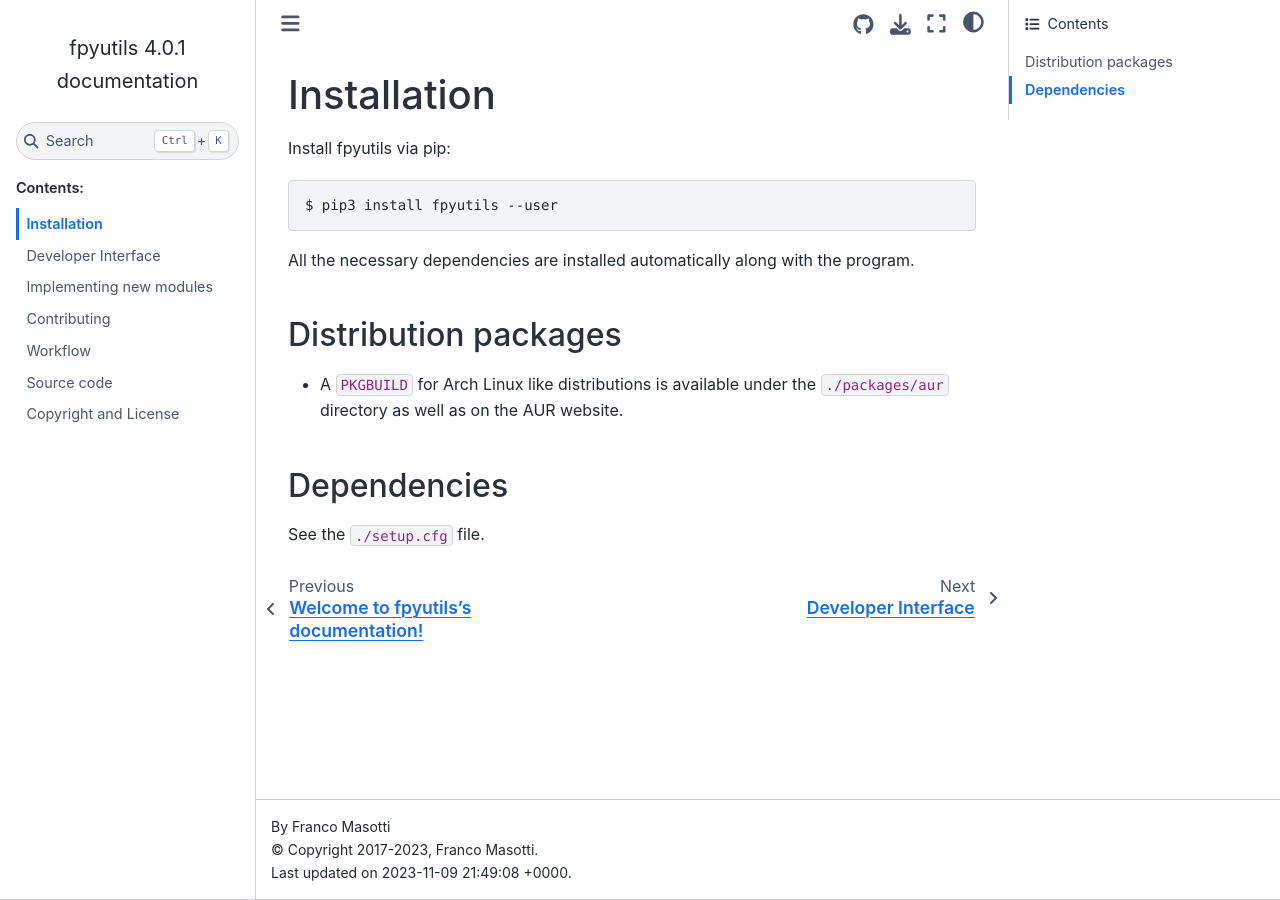
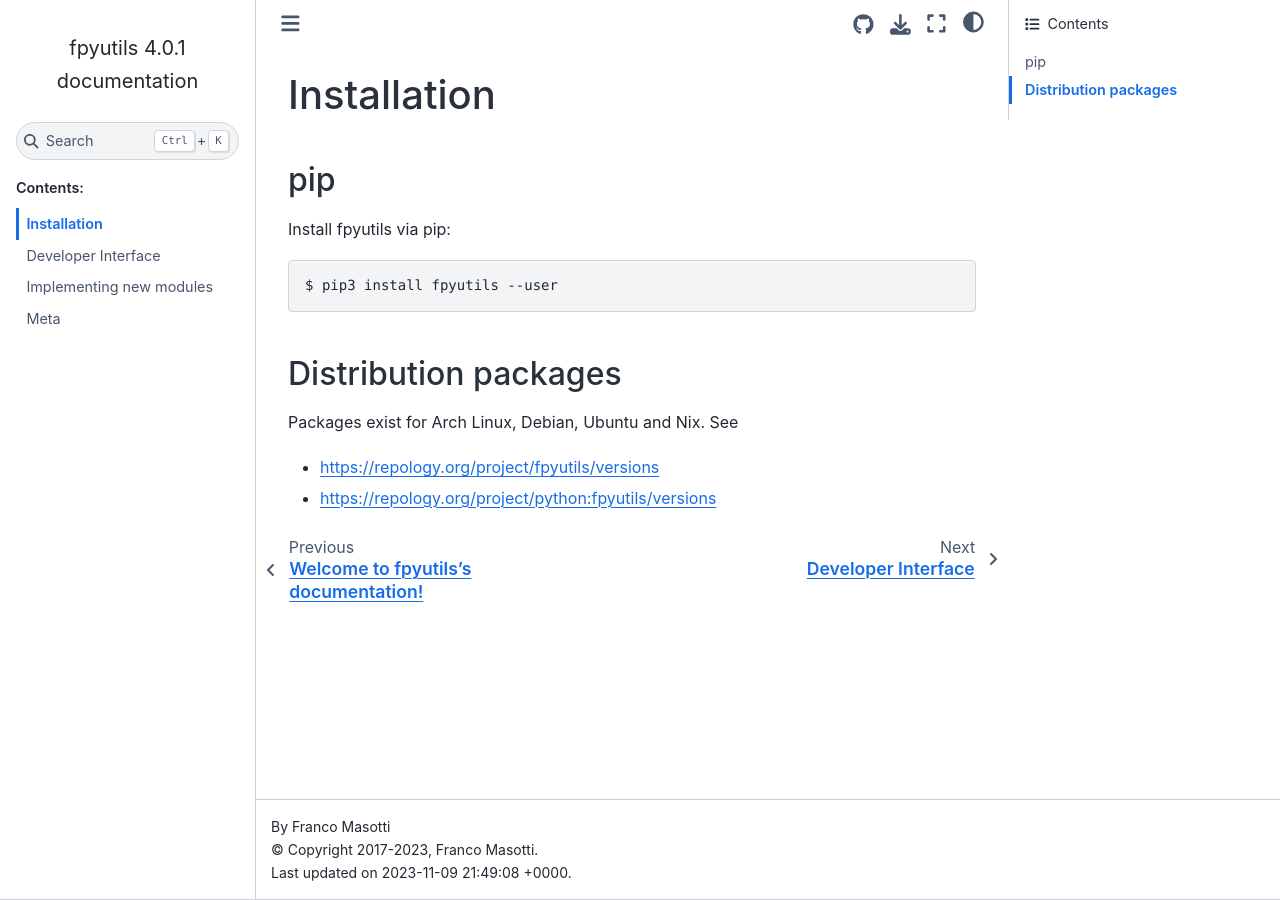
Before and after one commit to frnmst/fpyutils, a Sphinx documentation site: the page built from docs/install.rst, in a window 1280 px wide. Built offline with Sphinx 7.4.7 and the Sphinx Book theme 1.1.4, drawn with Linux system fonts in a browser that asks for light colours.

Commit message:
Cleanup
- Cleanup documentation

```diff
--- a/docs/contributing.rst
+++ /dev/null
@@ -1,4 +0,0 @@
-Contributing
-============
-
-See `Python contributing <https://docs.franco.net.eu.org/ftutorials/en/content/programming/python/contributing.html>`_
--- a/docs/index.rst
+++ b/docs/index.rst
@@ -13,10 +13,7 @@ Welcome to fpyutils's documentation!
    install
    api
    implementing_new_modules
-   contributing
-   workflow
-   source_code
-   copyright_license
+   meta
 
 Indices and tables
 ==================
--- a/docs/install.rst
+++ b/docs/install.rst
@@ -1,23 +1,20 @@
 Installation
 ============
 
+pip
+---
+
 Install fpyutils via pip:
 
-::
+.. code-block:: shell
 
     $ pip3 install fpyutils --user
 
 
-All the necessary dependencies are installed automatically along with the
-program.
-
 Distribution packages
 ---------------------
 
-- A ``PKGBUILD`` for Arch Linux like distributions is available under
-  the ``./packages/aur`` directory as well as on the AUR website.
+Packages exist for Arch Linux, Debian, Ubuntu and Nix. See
 
-Dependencies
-------------
-
-See the ``./setup.cfg`` file.
+- https://repology.org/project/fpyutils/versions
+- https://repology.org/project/python:fpyutils/versions
--- a/docs/workflow.rst
+++ /dev/null
@@ -1,4 +0,0 @@
-Workflow
-========
-
-See `Python workflow <https://docs.franco.net.eu.org/ftutorials/en/content/programming/python/workflow.html>`_
```
Also changed, not shown: docs/meta.rst (renamed from docs/copyright_license.rst, +22 -1 lines), docs/source_code.rst (deleted, +0 -7 lines).
